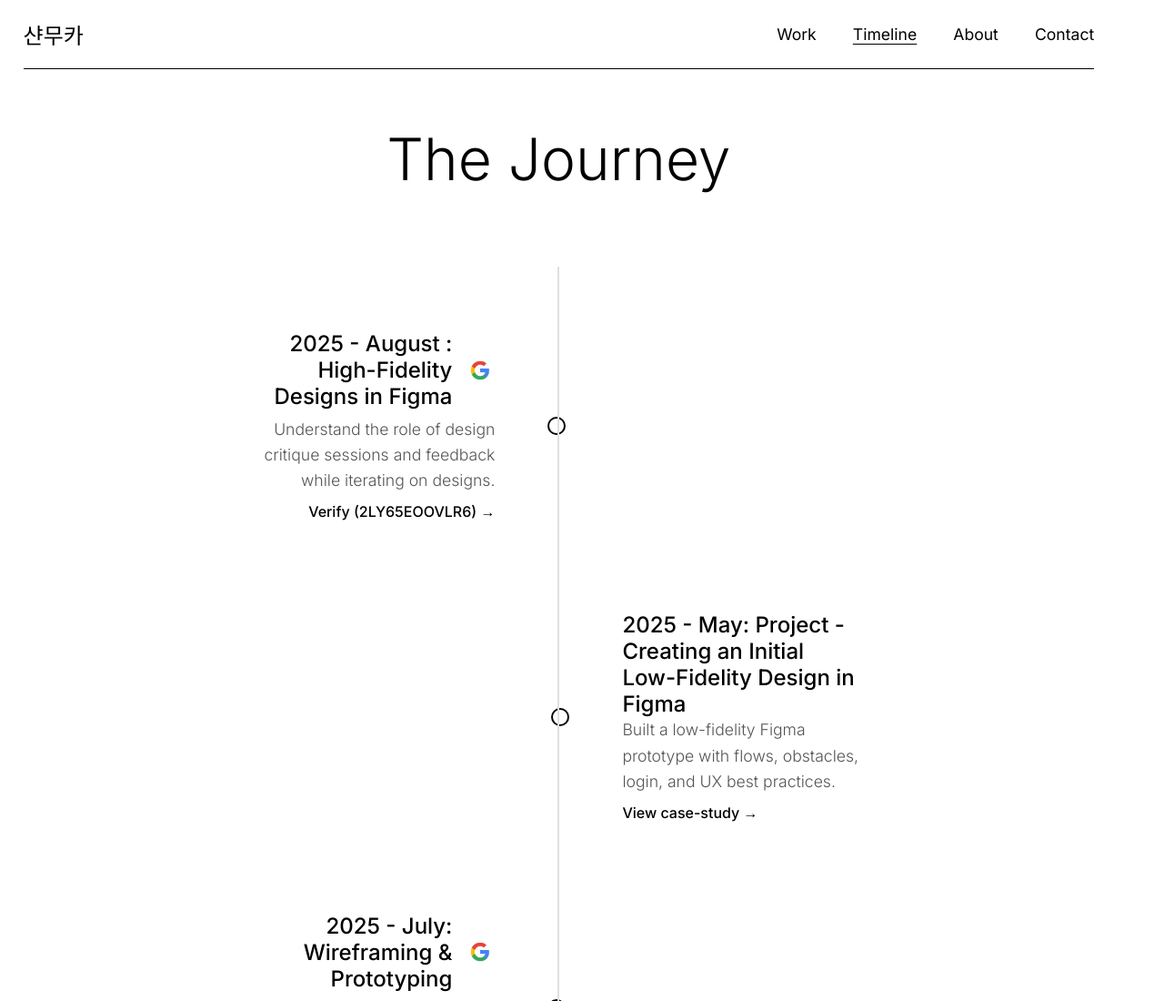
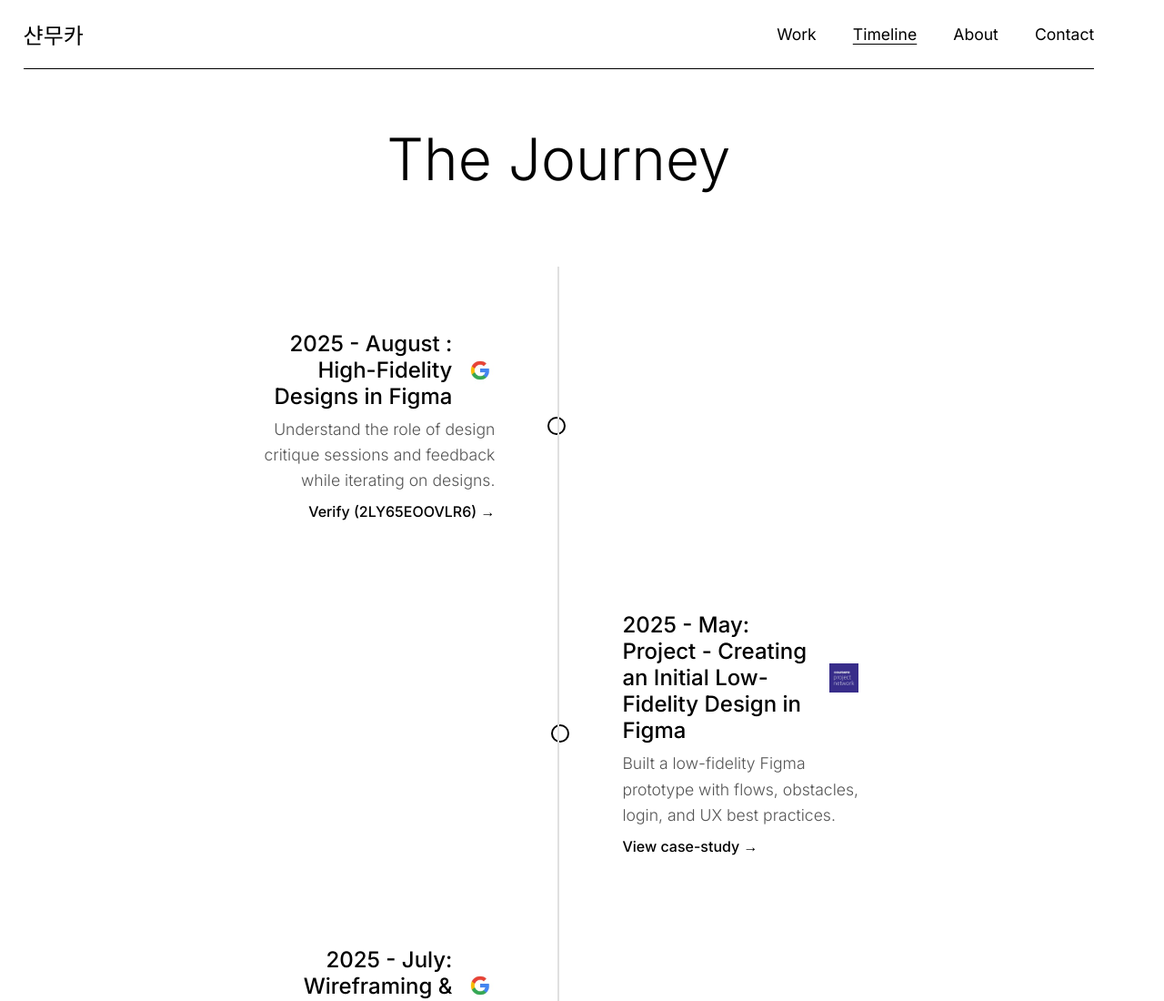
Before and after one commit to Shanmukha-Vardhan/portfolio, a website: page public/timeline.html in a window 1280 px wide. Shown: the top 1100 px of the page at 91% size. Drawn offline with Linux system fonts and the light colour scheme.

Commit message:
added logo

```diff
--- a/public/timeline.html
+++ b/public/timeline.html
@@ -64,17 +64,25 @@
 
           <div class="timeline-item reveal">
             <div class="timeline-content">
-              <h3>
-                2025 - May: Project - Creating an Initial Low-Fidelity Design in
-                Figma
-              </h3>
+              <div class="content-header">
+                <h3>2025 - May: Project - Creating an Initial Low-Fidelity Design in Figma</h3>
+                <img
+                  src="assets/coursera-projectnetwork-purplesquare.png"
+                  alt="Coursera Project Network Logo"
+                  class="timeline-logo"
+                />
+              </div>
               <p>
-                Built a low-fidelity Figma prototype with flows, obstacles,
-                login, and UX best practices.
+                Built a low-fidelity Figma prototype with flows, obstacles, login, and UX best practices.
               </p>
-              <a href="case-studies/case-study-figma.html">View case-study →</a>
+              <a
+                href="case-studies/case-study-figma.html"
+                target="_blank"
+                class="verify-link"
+              >View case-study →</a>
             </div>
           </div>
+
 
 
           <div class="timeline-item reveal">
```
Also changed, not shown: public/assets/coursera-projectnetwork-purplesquare.png (added), 1 other file.
